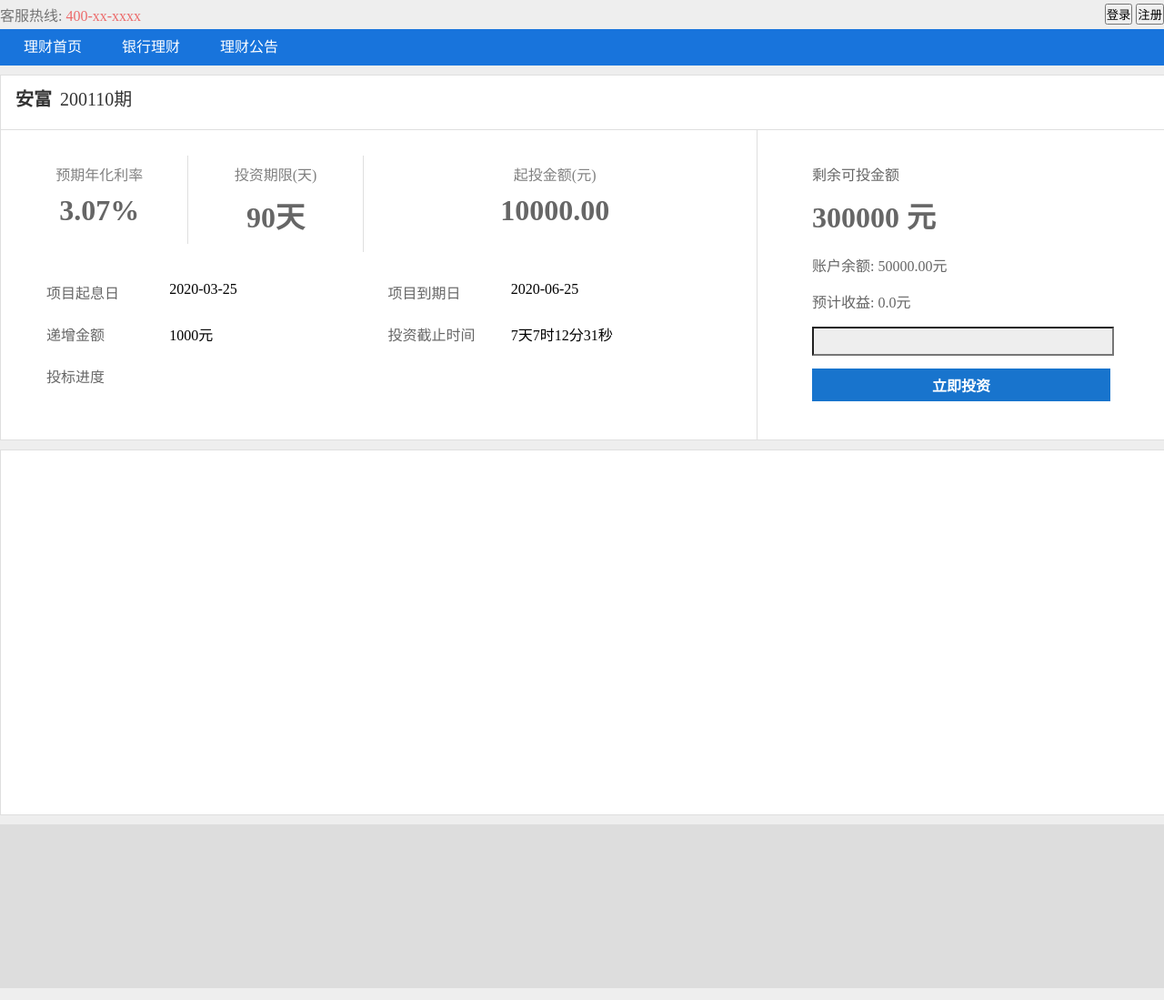
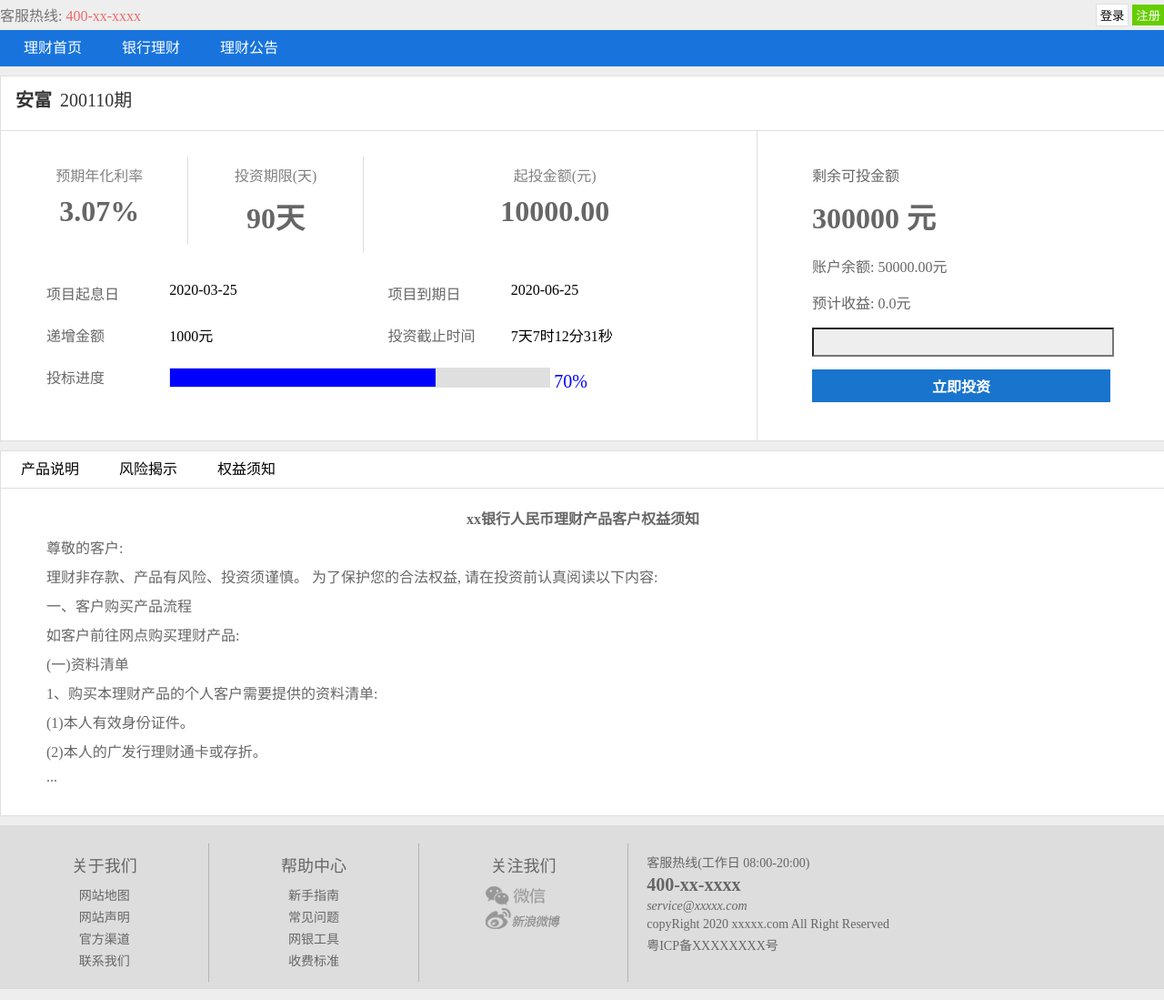
Before and after one commit to YanKnAun/blank, a website built with webpack: page src/pages/index.html in a window 1280 px wide. Shown: the whole page at 91% size. Built offline with nearby package versions, Linux system fonts and the light colour scheme.

Commit message:
:construction: ing

```diff
--- a/src/pages/index.html
+++ b/src/pages/index.html
@@ -16,9 +16,9 @@
             <span>客服热线:</span>
             <span> 400-xx-xxxx</span>
           </div>
-          <div class="btn">
-            <button type="button">登录</button>
-            <button type="button">注册</button>
+          <div class="btn-container">
+            <button class="button btn-login" type="button">登录</button>
+            <button class="button btn-register" type="button">注册</button>
           </div>
         </div>
         <div class="nav">
@@ -77,7 +77,12 @@
               <div class="item title">投资截止时间</div>
               <div class="item">7天7时12分31秒</div>
               <div class="item title">投标进度</div>
-              <div class="progress"></div>
+              <div class="progress">
+                <div class="bar">
+                  <div></div>
+                </div>
+                <span>70%</span>
+              </div>
             </div>
           </div>
           <div class="info-item-3">
@@ -98,12 +103,57 @@
           </div>
         </div>
         <div class="detail">
-
+          <div class="detail-nav">
+            <ul>
+              <li>产品说明</li>
+              <li>风险揭示</li>
+              <li>权益须知</li>
+            </ul>
+          </div>
+          <div class="detail-content">
+            <p class="title">xx银行人民币理财产品客户权益须知</p>
+            <p>尊敬的客户:</p>
+            <p>理财非存款、产品有风险、投资须谨慎。 为了保护您的合法权益, 请在投资前认真阅读以下内容:</p>
+            <p>一、客户购买产品流程</p>
+            <p>如客户前往网点购买理财产品:</p>
+            <p>(一)资料清单</p>
+            <p>1、购买本理财产品的个人客户需要提供的资料清单:</p>
+            <p>(1)本人有效身份证件。</p>
+            <p>(2)本人的广发行理财通卡或存折。</p>
+            <p>...</p>
+          </div>
         </div>
       </div>
 
       <footer>
-
+        <div class="footer-container">
+          <div class="footer-item">
+            <div class="footer-item-title">关于我们</div>
+            <p>网站地图</p>
+            <p>网站声明</p>
+            <p>官方渠道</p>
+            <p>联系我们</p>
+          </div>
+          <div class="footer-item">
+            <div class="footer-item-title">帮助中心</div>
+            <p>新手指南</p>
+            <p>常见问题</p>
+            <p>网银工具</p>
+            <p>收费标准</p>
+          </div>
+          <div class="footer-item">
+            <div class="footer-item-title">关注我们</div>
+            <div class="img icon-wx"></div>
+            <div class="img icon-wb"></div>
+          </div>
+          <div class="footer-item text-left">
+            <p>客服热线(工作日 08:00-20:00)</p>
+            <p class="strong">400-xx-xxxx</p>
+            <p class="website">service@xxxxx.com</p>
+            <p>copyRight 2020 xxxxx.com All Right Reserved</p>
+            <p>粤ICP备XXXXXXXX号</p>
+          </div>
+        </div>
       </footer>
     </div>
   </body>
--- a/src/scss/style.scss
+++ b/src/scss/style.scss
@@ -29,6 +29,23 @@ header {
 
         &:nth-child(2) {
           color: #ec6b6b;
+        }
+      }
+    }
+
+    .btn-container {
+      .button {
+        border: none;
+        padding: 2px 4px;
+
+        &.btn-login {
+          background: #fff;
+          border: 1px solid #dfdfdf;
+        }
+
+        &.btn-register {
+          background: #66cd00;
+          color: #fff;
         }
       }
     }
@@ -141,6 +158,36 @@ header {
             color: #666666;
           }
         }
+
+        .progress {
+          grid-column-start: 2;
+          grid-column-end: 5;
+
+          padding: 10px;
+
+          .bar {
+            display: inline-block;
+            position: relative;
+            width: 70%;
+            background: #dfdfdf;
+            border: 1px solid #dfdfdf;
+
+            > div {
+              width: 70%;
+              display: block;
+              position: relative;
+              background: #00F;
+              color: #333333;
+              height: 20px;
+              line-height: 20px;
+            }
+          }
+
+          span {
+            font-size: 20px;
+            color: #00F;
+          }
+        }
       }
     }
 
@@ -195,6 +242,36 @@ header {
     margin: 0 auto;
     margin-top: 10px;
     border: 1px solid #dfdfdf;
+
+    &-nav {
+      padding: 4px 0;
+      border-bottom: 1px solid #dfdfdf;
+
+      ul {
+        list-style: none;
+        display: flex;
+
+        li {
+          margin: 0 20px;
+          padding: 2px;
+          line-height: 28px;
+        }
+      }
+    }
+
+    &-content {
+      color: #666666;
+      padding: 20px 50px;
+
+      p {
+        margin-bottom: 8px;
+      }
+
+      .title {
+        text-align: center;
+        font-weight: bold;
+      }
+    }
   }
 }
 
@@ -202,4 +279,72 @@ footer {
   margin-top: 10px;
   height: 180px;
   background: #dddddd;
+
+  .footer-container {
+    width: 1280px;
+    height: auto;
+    margin: 0 auto;
+    padding: 20px 0px;
+
+    display: grid;
+    grid-template-columns: 18% 18% 18% 46%;
+
+    .footer-item {
+      padding: 10px 20px;
+      color: #666666;
+      text-align: center;
+
+      &:not(:last-child) {
+        border-right: 1px solid #b4b4b4;
+      }
+
+      &.text-left {
+        text-align: left;
+      }
+
+      &-title {
+        font-size: 18px;
+        margin-bottom: 10px;
+      }
+
+      .img {
+        background-image: url(../images/spilt2.png);
+        margin: 0 auto;
+
+        &.icon-wx {
+          width: 86px;
+          height: 22px;
+          background-position: -31px -50px;
+
+          &:hover {
+            background-position: -31px -71px;
+          }
+        }
+
+        &.icon-wb {
+          width: 86px;
+          height: 26px;
+          background-position: -30px 1px;
+
+          &:hover {
+            background-position: -30px -25px;
+          }
+        }
+      }
+
+      p {
+        font-size: 14px;
+        margin-bottom: 4px;
+
+        &.strong {
+          font-size: 20px;
+          font-weight: bold;
+        }
+
+        &.website {
+          font-style: italic;
+        }
+      }
+    }
+  }
 }
--- a/webpack.config.js
+++ b/webpack.config.js
@@ -27,7 +27,7 @@ module.exports = {
         })
       },
       {
-        test: /\.svg$/,
+        test: /\.(png|jpg|gif|svg)$/,
         use: [
           {
             loader: 'url-loader',
```
Also changed, not shown: src/images/spilt1.png (added), src/images/spilt2.png (added).
